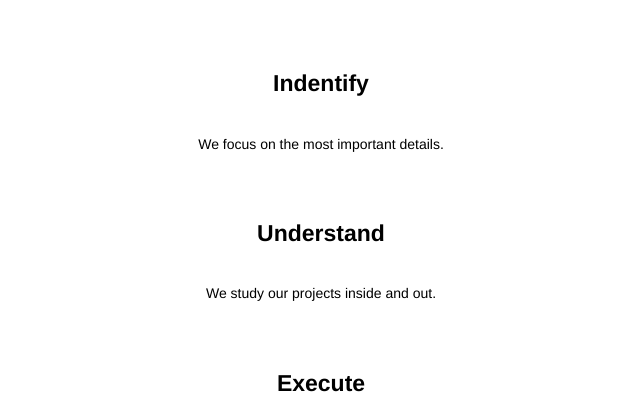
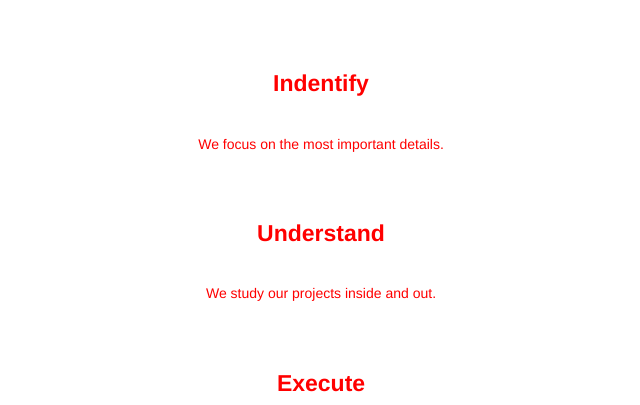
Before and after one commit to Taliesin12/Broadway, a plain HTML site: page index.html in a window 1280 px wide. Shown: the part 395-800 px from the top of the page, without its empty margins (319-959 px from the left). Drawn offline with Linux system fonts and the light colour scheme.

Commit message:
fix link.

```diff
--- a/Resources/style.css
+++ b/Resources/style.css
@@ -1,5 +1,6 @@
 body {text-align: center;
-font-family: Helvetica;}
+font-family: Helvetica;
+color: red}
 
 h1 {font-size: 70px;
 font-weight: bold;
@@ -12,6 +13,7 @@ h3 {font-size: 32px;
 font-weight: bold;}
 
 h5 {font-size: 23px;
-font-weight: bold}
+font-weight: bold
+color: red;}
 
 p {font-size: 14px;}
--- a/index.html
+++ b/index.html
@@ -2,7 +2,7 @@
 <html>
   <head>
     <meta charset="utf-8">
-    <link rel="stylesheet" href="./resources/style.css">
+    <link rel="stylesheet" href="./Resources/style.css">
     <title>Broadway Design</title>
   </head>
   <body>
```
